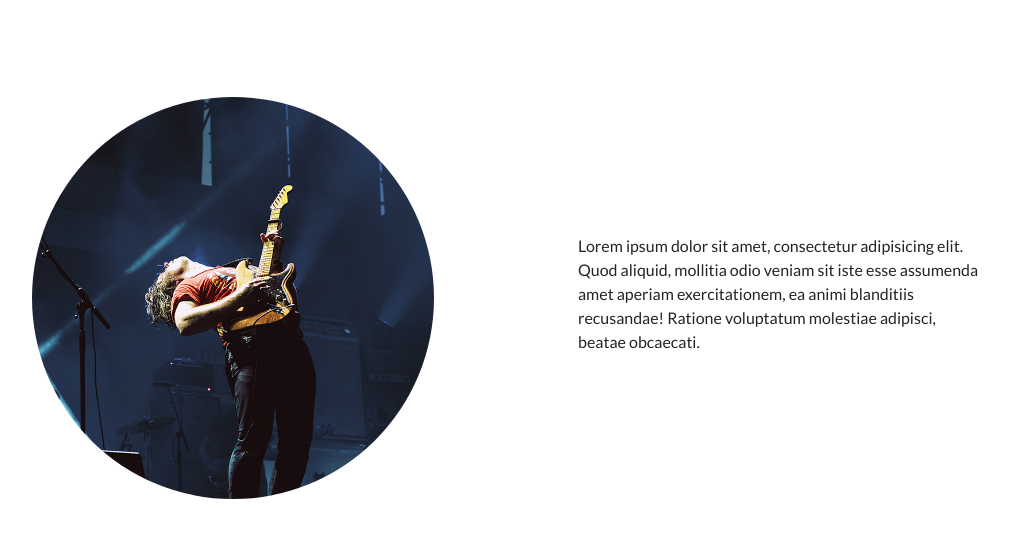
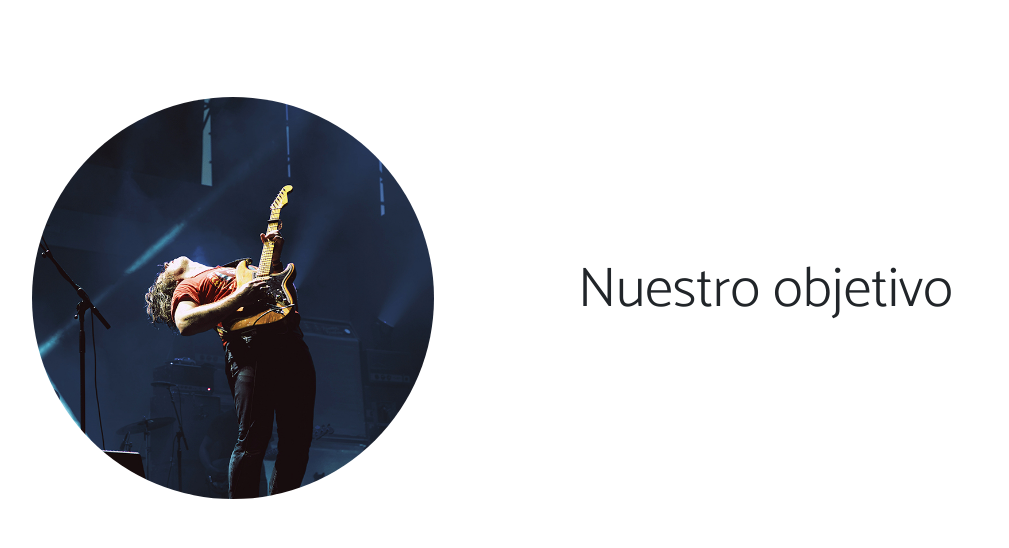
Before and after one commit to alanBonnet/Pufliteros1, a PHP site: page / in a window 1280 px wide. Shown: the part 1031-1579 px from the top of the page, without its empty margins (134-1143 px from the left). Run offline with PHP 8.4, Linux system fonts and the light colour scheme; some libraries are stand-ins or nearby versions.

Commit message:
Update index.php

```diff
--- a/New Model/index.php
+++ b/New Model/index.php
@@ -71,8 +71,8 @@
                     </div>
                     <div class="col-lg-6">
                         <div class="p-5">
-                            <h2 class="display-4"></h2>
-                            <p>Lorem ipsum dolor sit amet, consectetur adipisicing elit. Quod aliquid, mollitia odio veniam sit iste esse assumenda amet aperiam exercitationem, ea animi blanditiis recusandae! Ratione voluptatum molestiae adipisci, beatae obcaecati.</p>
+                            <h2 class="display-4">Nuestro objetivo</h2>
+                            <p></p>
                         </div>
                     </div>
                 </div>
```
